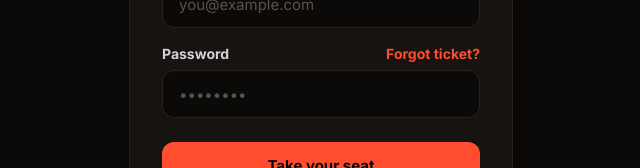
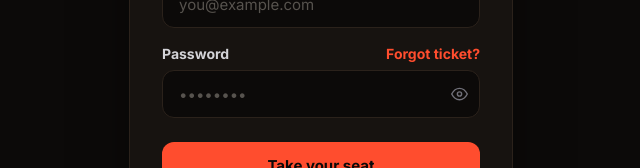
Before and after one commit to Prabhat2912/Youtube-Replica, a React (Vite) app in the folder frontend/: page /login in a window 1280 px wide. Shown: the part 380-548 px from the top of the page, without its empty margins (319-959 px from the left). Built offline with nearby package versions, Linux system fonts and the light colour scheme; no server answers; a web font is replaced by a local one.

Commit message:
Show/hide password toggle on all password fields

```diff
--- a/frontend/src/components/Login/Login.jsx
+++ b/frontend/src/components/Login/Login.jsx
@@ -6,6 +6,7 @@ import { resetLibrary } from "../../Redux/Features/Library/librarySlice";
 import { toast } from "sonner";
 import { ScaleLoader } from "react-spinners";
 import Logo from "../Brand/Logo";
+import PasswordField from "../PasswordField/PasswordField";
 import { usePageMeta } from "../../function/pageMeta";
 
 const field =
@@ -76,8 +77,7 @@ const Login = ({ isModalOpen }) => {
             Password
             <Link to="/forgot-password" className="font-bold text-ember hover:text-ember-bright">Forgot ticket?</Link>
           </span>
-          <input
-            type="password"
+          <PasswordField
             placeholder="••••••••"
             autoComplete="current-password"
             className={field}
--- a/frontend/src/components/PasswordChange/PasswordChange.jsx
+++ b/frontend/src/components/PasswordChange/PasswordChange.jsx
@@ -8,6 +8,7 @@ import { useState } from "react";
 import { useDispatch } from "react-redux";
 import { toast } from "sonner";
 import { ScaleLoader } from "react-spinners";
+import PasswordField from "../PasswordField/PasswordField";
 
 const PasswordChange = ({ isModalOpen }) => {
   const profileState = useSelector(selectProfile);
@@ -45,16 +46,14 @@ const PasswordChange = ({ isModalOpen }) => {
         className="flex flex-col gap-4"
         onSubmit={handlePassChange}
       >
-        <input
-          type="password"
+        <PasswordField
           className="h-12 rounded-xl border border-line bg-void px-4 text-sm text-zinc-100 outline-none transition focus:border-ember/60 focus:ring-2 focus:ring-ember/15"
           placeholder="Enter old password"
           onChange={(e) => {
             setPass({ ...pass, oldPassword: e.target.value });
           }}
         />
-        <input
-          type="password"
+        <PasswordField
           className="h-12 rounded-xl border border-line bg-void px-4 text-sm text-zinc-100 outline-none transition focus:border-ember/60 focus:ring-2 focus:ring-ember/15"
           placeholder="Enter new password"
           onChange={(e) => {
--- /dev/null
+++ b/frontend/src/components/PasswordField/PasswordField.jsx
@@ -0,0 +1,28 @@
+import React, { useState } from "react";
+import { FiEye, FiEyeOff } from "react-icons/fi";
+
+// Password input with a peek button. `!pr-11` reserves room for the eye
+// regardless of the padding the caller passes.
+const PasswordField = ({ className = "", ...props }) => {
+  const [show, setShow] = useState(false);
+  return (
+    <span className="relative block">
+      <input
+        type={show ? "text" : "password"}
+        className={`${className} !pr-11`}
+        {...props}
+      />
+      <button
+        type="button"
+        onClick={() => setShow((v) => !v)}
+        aria-label={show ? "Hide password" : "Show password"}
+        aria-pressed={show}
+        className="absolute right-3 top-1/2 -translate-y-1/2 text-zinc-500 transition hover:text-zinc-100"
+      >
+        {show ? <FiEyeOff size={17} /> : <FiEye size={17} />}
+      </button>
+    </span>
+  );
+};
+
+export default PasswordField;
--- a/frontend/src/components/Signup/signUp.jsx
+++ b/frontend/src/components/Signup/signUp.jsx
@@ -10,6 +10,7 @@ import uploadOnCloudinary from "../../function/cloudinary";
 import { toast } from "sonner";
 import { ScaleLoader } from "react-spinners";
 import Logo from "../Brand/Logo";
+import PasswordField from "../PasswordField/PasswordField";
 import { usePageMeta } from "../../function/pageMeta";
 
 const field =
@@ -107,7 +108,7 @@ const SignUp = () => {
         </label>
         <label className="mt-4 block">
           <span className="mb-1.5 block text-sm font-bold text-zinc-300">Password</span>
-          <input type="password" required placeholder="At least 8 characters" autoComplete="new-password" className={field}
+          <PasswordField required placeholder="At least 8 characters" autoComplete="new-password" className={field}
             onChange={(e) => setData({ ...data, password: e.target.value })} />
         </label>
 
--- a/frontend/src/pages/ResetPassword/ResetPassword.jsx
+++ b/frontend/src/pages/ResetPassword/ResetPassword.jsx
@@ -3,6 +3,7 @@ import { Link, useSearchParams } from "react-router-dom";
 import axios from "axios";
 import { FiCheck } from "react-icons/fi";
 import Logo from "../../components/Brand/Logo";
+import PasswordField from "../../components/PasswordField/PasswordField";
 import BASE_URL from "../../../BaseURL";
 import { usePageMeta } from "../../function/pageMeta";
 
@@ -74,11 +75,11 @@ const ResetPassword = () => {
             <form onSubmit={save} className="mt-6 space-y-4">
               <label className="block">
                 <span className="mb-1.5 block text-sm font-bold text-zinc-300">New password</span>
-                <input type="password" required value={pw} onChange={(e) => setPw(e.target.value)} placeholder="••••••••" autoComplete="new-password" className={field} />
+                <PasswordField required value={pw} onChange={(e) => setPw(e.target.value)} placeholder="••••••••" autoComplete="new-password" className={field} />
               </label>
               <label className="block">
                 <span className="mb-1.5 block text-sm font-bold text-zinc-300">Repeat it</span>
-                <input type="password" required value={confirm} onChange={(e) => setConfirm(e.target.value)} placeholder="••••••••" autoComplete="new-password" className={field} />
+                <PasswordField required value={confirm} onChange={(e) => setConfirm(e.target.value)} placeholder="••••••••" autoComplete="new-password" className={field} />
               </label>
               {mismatch && <p role="alert" className="text-sm text-gold-hot">The two passwords don't match yet.</p>}
               {error && <p role="alert" className="text-sm text-gold-hot">{error}</p>}
```
